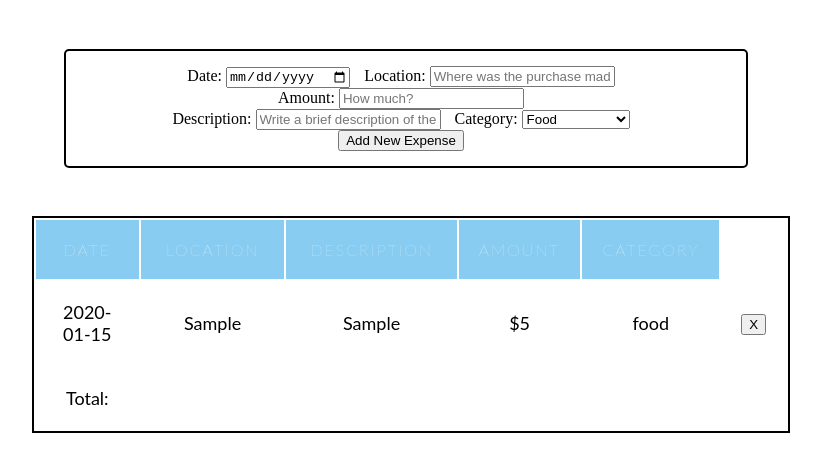
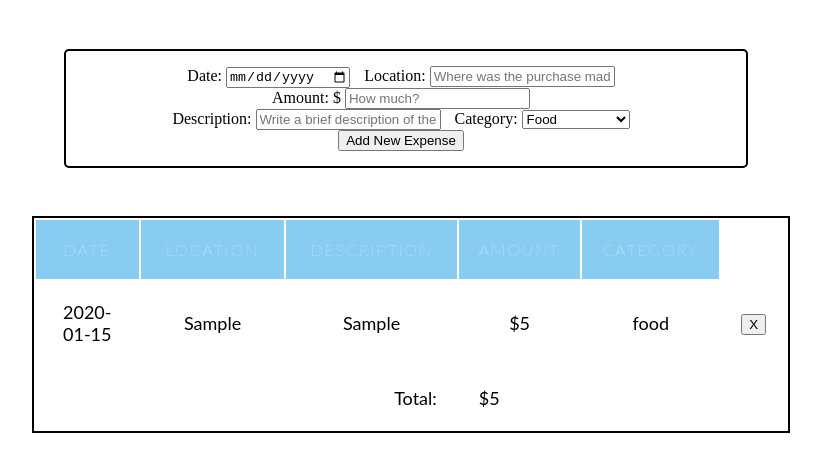
Before and after one commit to Trevorton27/kevinWExpenseTracker, a plain HTML site: page index.html in a window 1280 px wide. Both pictures are taken after typing "2020-01-15", "Sample", "5", "Sample" into the empty fields and a click on the input "Add New Expense". Shown: the part 61-532 px from the top of the page, without its empty margins (229-1050 px from the left). Drawn offline with Linux system fonts and the light colour scheme.

Commit message:
sum amount column but doesnt subtract

```diff
--- a/index.html
+++ b/index.html
@@ -20,7 +20,7 @@
                 <span>Location:</span> <input id="location" class="expense-input" type="text" name="location" placeholder="Where was the purchase made?" required>
             </div>
             <div>
-                <span>Amount:</span> <input id="amount" class="expense-input" type="number" name="amount" placeholder="How much?" required>
+                <span>Amount: $</span> <input id="amount" class="expense-input" type="number" name="amount" placeholder="How much?" step=".01" required>
             </div>
             <br>
             <div>
@@ -61,8 +61,10 @@
 
         </tbody>
         <tfoot>
-            <td scope="row">Total:</td>
             <td></td>
+            <td></td>
+            <td scope="row" id="total">Total:</td>
+            <td id="total-number"></td>
         </tfoot>
     </table>
 </body>
--- a/main.js
+++ b/main.js
@@ -1,8 +1,8 @@
-// delete expense row
 // sum of all amounts
 // pie chart from categories
 document.getElementById("form").addEventListener('submit', addExpense);
 document.getElementById("form").addEventListener('submit', resetForm);
+document.getElementById("form").addEventListener('submit', amountTotal);
 document.getElementById("table").addEventListener('click', removeItem);
 
 
@@ -28,6 +28,7 @@ function addExpense (e) {
     cell1.innerHTML = date;
     cell2.innerHTML = location;
     cell3.innerHTML = description;
+    // cell4.innerHTML = amount;
     cell4.innerHTML = '$' + amount;
     cell5.innerHTML = category;
     cell6.innerHTML = deleteButton;
@@ -43,3 +44,14 @@ function removeItem(e){
 function resetForm() {
     document.getElementById("form").reset();
 }
+
+function amountTotal(){
+    const table = document.getElementById("table-body")
+    let amountSum = 0;
+
+    for(i=0; i < table.rows.length; i++){
+        amountSum = amountSum + parseInt(table.rows[i].cells[3].innerHTML.replace(/\$/, ''));
+    }
+    document.getElementById("total-number").innerHTML = '$' + amountSum;
+    console.log(amountSum)
+}
--- a/style.css
+++ b/style.css
@@ -51,3 +51,11 @@ table {
     width: 33.3333%;
     /* border: 2px solid black; */
   }
+
+  #total{
+    text-align: right;
+  }
+
+  #total-number{
+    text-align: left;
+  }
```
